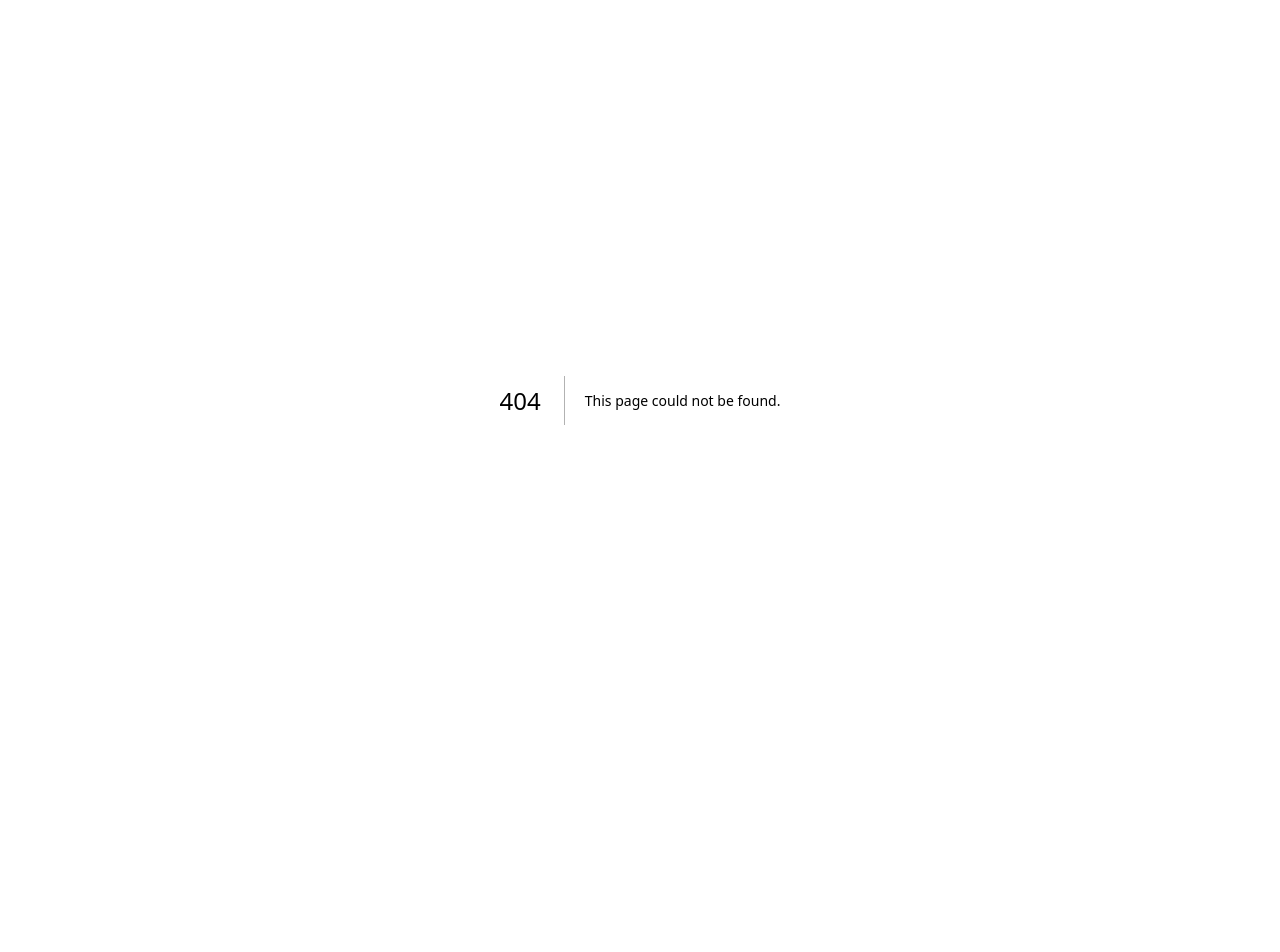
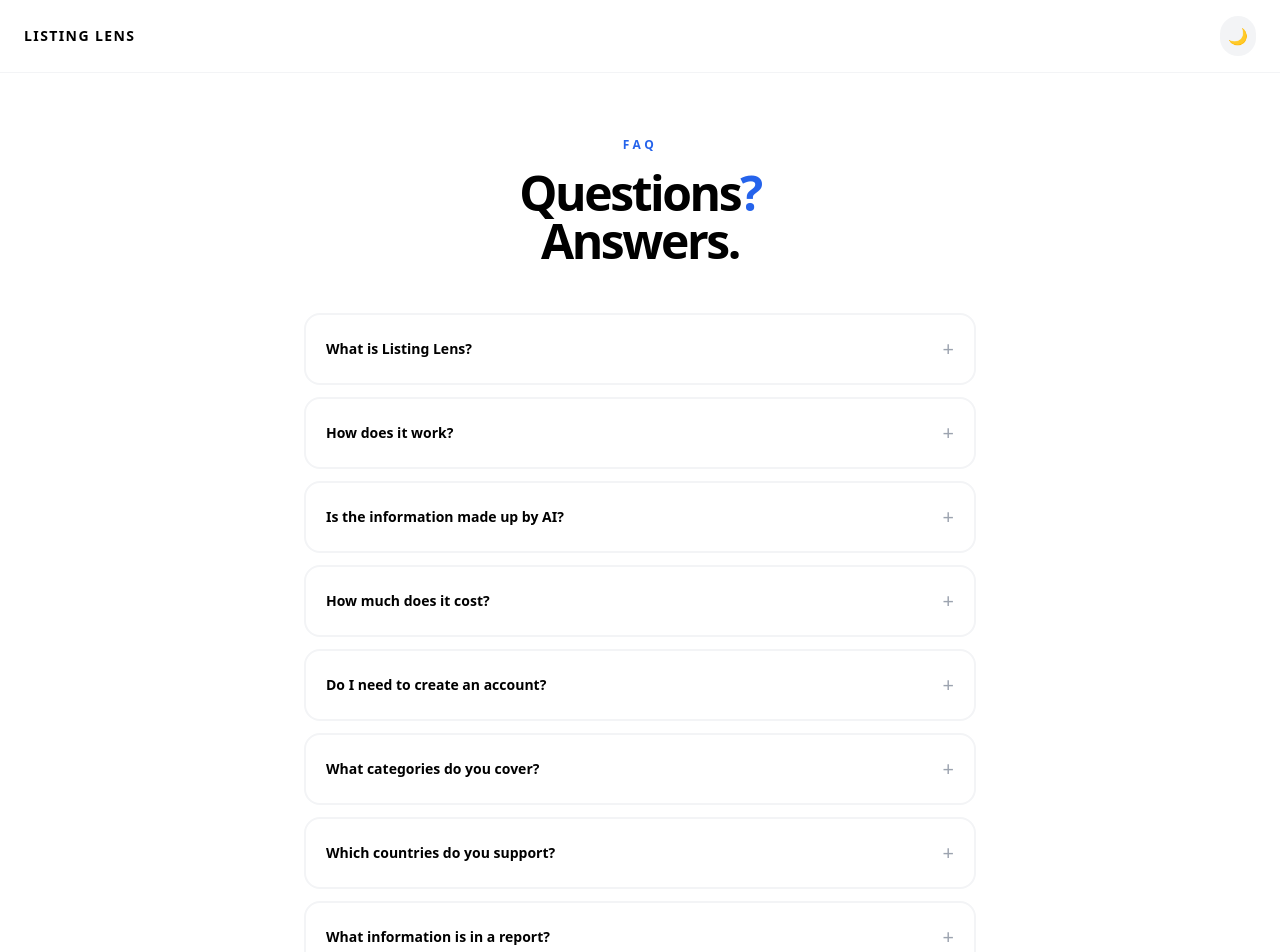
Before and after one commit to 1973Studio/listinglens-production, a Next.js app: page /faq in a window 1280 px wide. Before the commit this address had no page. Shown: the top 952 px of the page. Before the commit the page ends 800 px from the top, so only its background shows below. Built offline with nearby package versions, Linux system fonts and the light colour scheme.

Commit message:
Create faq/page.tsx

```diff
--- /dev/null
+++ b/app/faq/page.tsx
@@ -0,0 +1,151 @@
+'use client';
+
+import React, { useState } from 'react';
+
+export default function FAQ() {
+  const [darkMode, setDarkMode] = useState(false);
+  const [openIndex, setOpenIndex] = useState<number | null>(null);
+
+  const faqs = [
+    {
+      question: "What is Listing Lens?",
+      answer: "Listing Lens is an AI-powered research tool that analyses marketplace listings for you. Upload a screenshot of any vehicle, property, boat, or aircraft listing, and we'll research market value, known issues, recalls, owner feedback, and red flags — then deliver a comprehensive report in seconds."
+    },
+    {
+      question: "How does it work?",
+      answer: "Upload a screenshot of any listing. Our AI reads the image, identifies what's being sold, then searches real sources — manufacturer recalls, owner forums, review sites, market data — to compile a detailed report. Think of it like having a thousand researchers working simultaneously on your behalf."
+    },
+    {
+      question: "Is the information made up by AI?",
+      answer: "No. Our AI doesn't generate or invent information — it finds it. Everything in your report comes from real, publicly available sources. The AI's job is to search and organise, not to make things up. You could find this information yourself; we just do it in seconds instead of hours."
+    },
+    {
+      question: "How much does it cost?",
+      answer: "Each report costs $3.95 AUD. No subscription, no account needed. Just pay for what you use."
+    },
+    {
+      question: "Do I need to create an account?",
+      answer: "No. We don't ask for your email, name, or any personal details. Upload a screenshot, pay via Stripe, get your report. That's it."
+    },
+    {
+      question: "What categories do you cover?",
+      answer: "We currently analyse listings for vehicles (cars, motorcycles, trucks), property (houses, apartments, land), marine (boats, jet skis, yachts), and aircraft. More categories coming soon."
+    },
+    {
+      question: "Which countries do you support?",
+      answer: "We support listings from Australia, New Zealand, United Kingdom, Canada, Singapore, Hong Kong, Japan, and South Korea. You can also select 'Global' for listings from other regions."
+    },
+    {
+      question: "What information is in a report?",
+      answer: "Reports include: listing details extraction, market value analysis, known issues and common faults, recall information, owner insights (praise and complaints), red flags and concerns, questions to ask the seller, negotiation strategy with suggested prices, and visual analysis of the listing photos."
+    },
+    {
+      question: "Is this a substitute for a professional inspection?",
+      answer: "No. Listing Lens helps you research before you buy, but you should always arrange a professional inspection (mechanic, building inspector, marine surveyor, etc.) before making a significant purchase. We help you know what to look for and what questions to ask."
+    },
+    {
+      question: "What happens to my screenshot after I upload it?",
+      answer: "Screenshots are processed in real-time and are not stored after your report is generated. We don't keep copies of your uploads or your reports. Privacy is built into how we operate."
+    },
+    {
+      question: "Can I get a refund?",
+      answer: "Due to the instant-delivery nature of digital reports, refunds are generally not available once a report has been generated. If you experience a technical issue that prevents you from receiving your report, contact us and we'll make it right."
+    },
+    {
+      question: "How do I contact support?",
+      answer: "Email us at hello@listinglens.app — we're happy to help with any questions or issues."
+    }
+  ];
+
+  return (
+    <div className={`min-h-screen ${darkMode ? 'bg-gray-900' : 'bg-white'} flex flex-col selection:bg-blue-100 transition-colors duration-300`}>
+
+      {/* HEADER */}
+      <header className={`sticky top-0 ${darkMode ? 'bg-gray-900/90' : 'bg-white/90'} backdrop-blur-sm border-b ${darkMode ? 'border-gray-800' : 'border-gray-100'} px-6 py-4 flex justify-between items-center z-40`}>
+        <a href="/" className="flex items-center gap-3">
+          <span className={`text-sm font-black tracking-widest uppercase ${darkMode ? 'text-white' : ''}`}>LISTING LENS</span>
+        </a>
+        <div className="flex items-center gap-3">
+          <button
+            onClick={() => setDarkMode(!darkMode)}
+            className={`p-2 rounded-full transition-all ${darkMode ? 'bg-gray-800 text-yellow-400' : 'bg-gray-100 text-gray-600'}`}
+            aria-label="Toggle dark mode"
+          >
+            {darkMode ? '☀️' : '🌙'}
+          </button>
+        </div>
+      </header>
+
+      <main className="flex-1 flex flex-col items-center px-6 py-16">
+
+        <div className="w-full max-w-2xl">
+
+          {/* HERO */}
+          <div className="text-center mb-12">
+            <p className="text-xs font-black text-blue-600 uppercase tracking-[0.3em] mb-4">FAQ</p>
+            <h1 className={`text-4xl md:text-5xl font-black tracking-tighter leading-tight mb-6 ${darkMode ? 'text-white' : ''}`}>
+              Questions<span className="text-blue-600">?</span><br/>Answers.
+            </h1>
+          </div>
+
+          {/* FAQ LIST */}
+          <div className="space-y-3">
+            {faqs.map((faq, index) => (
+              <div
+                key={index}
+                className={`rounded-2xl border-2 overflow-hidden transition-all ${
+                  darkMode
+                    ? 'bg-gray-800 border-gray-700'
+                    : 'bg-white border-gray-100'
+                }`}
+              >
+                <button
+                  onClick={() => setOpenIndex(openIndex === index ? null : index)}
+                  className={`w-full p-5 text-left flex justify-between items-center gap-4`}
+                >
+                  <span className={`font-bold text-sm ${darkMode ? 'text-white' : ''}`}>{faq.question}</span>
+                  <span className={`text-xl ${darkMode ? 'text-gray-500' : 'text-gray-400'}`}>
+                    {openIndex === index ? '−' : '+'}
+                  </span>
+                </button>
+                {openIndex === index && (
+                  <div className={`px-5 pb-5 text-sm leading-relaxed ${darkMode ? 'text-gray-400' : 'text-gray-600'}`}>
+                    {faq.answer}
+                  </div>
+                )}
+              </div>
+            ))}
+          </div>
+
+          {/* STILL HAVE QUESTIONS */}
+          <div className="text-center mt-12">
+            <p className={`text-sm ${darkMode ? 'text-gray-400' : 'text-gray-500'} mb-4`}>
+              Still have questions?
+            </p>
+            <a
+              href="/contact"
+              className="inline-block bg-blue-600 text-white px-8 py-3 rounded-xl font-black text-sm uppercase tracking-widest hover:bg-blue-700 transition-all"
+            >
+              Contact Us
+            </a>
+          </div>
+
+        </div>
+      </main>
+
+      {/* FOOTER */}
+      <footer className={`p-10 text-center border-t ${darkMode ? 'border-gray-800' : 'border-gray-100'}`}>
+        <div className={`flex flex-wrap justify-center gap-x-6 gap-y-2 text-xs font-bold uppercase tracking-widest ${darkMode ? 'text-gray-600' : 'text-gray-400'} mb-6`}>
+          <a href="/faq" className={`${darkMode ? 'hover:text-white' : 'hover:text-black'} transition-colors`}>FAQ</a>
+          <a href="/pricing" className={`${darkMode ? 'hover:text-white' : 'hover:text-black'} transition-colors`}>Pricing</a>
+          <a href="/about" className={`${darkMode ? 'hover:text-white' : 'hover:text-black'} transition-colors`}>About</a>
+          <a href="/contact" className={`${darkMode ? 'hover:text-white' : 'hover:text-black'} transition-colors`}>Contact</a>
+          <a href="/partners" className={`${darkMode ? 'hover:text-white' : 'hover:text-black'} transition-colors`}>API</a>
+          <a href="/privacy" className={`${darkMode ? 'hover:text-white' : 'hover:text-black'} transition-colors`}>Privacy</a>
+          <a href="/terms" className={`${darkMode ? 'hover:text-white' : 'hover:text-black'} transition-colors`}>Terms</a>
+        </div>
+        <p className={`text-xs font-bold ${darkMode ? 'text-gray-700' : 'text-gray-300'} uppercase tracking-widest`}>© 2026 Listing Lens Labs Pty Ltd</p>
+      </footer>
+    </div>
+  );
+}
```
